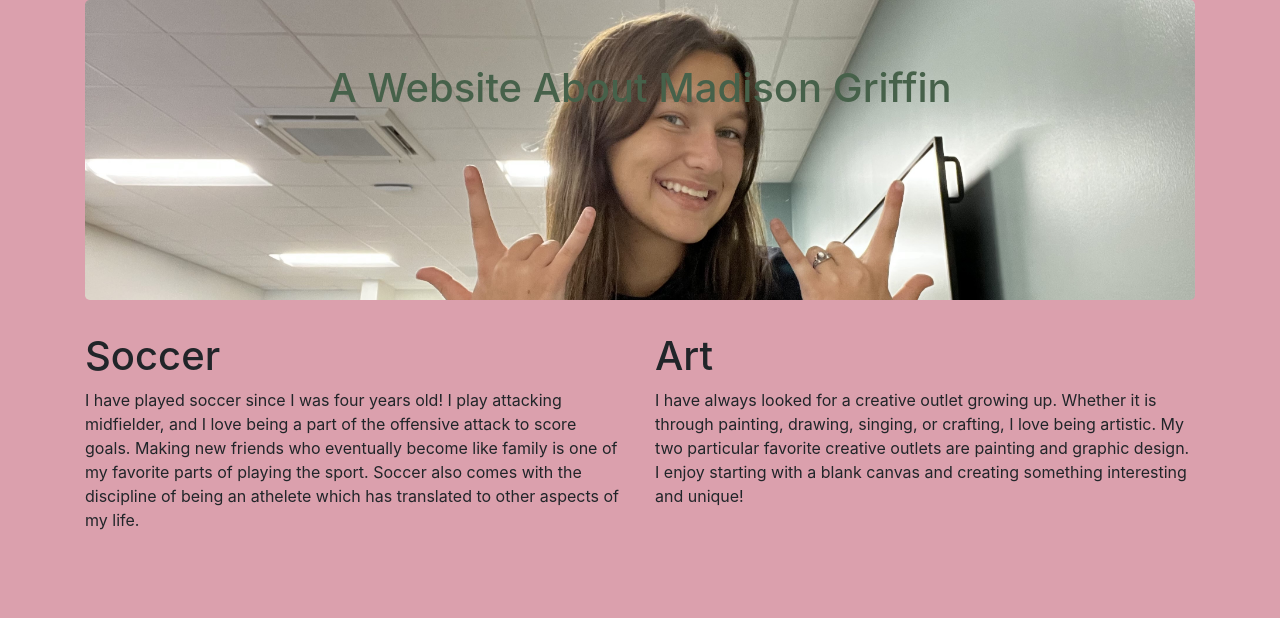
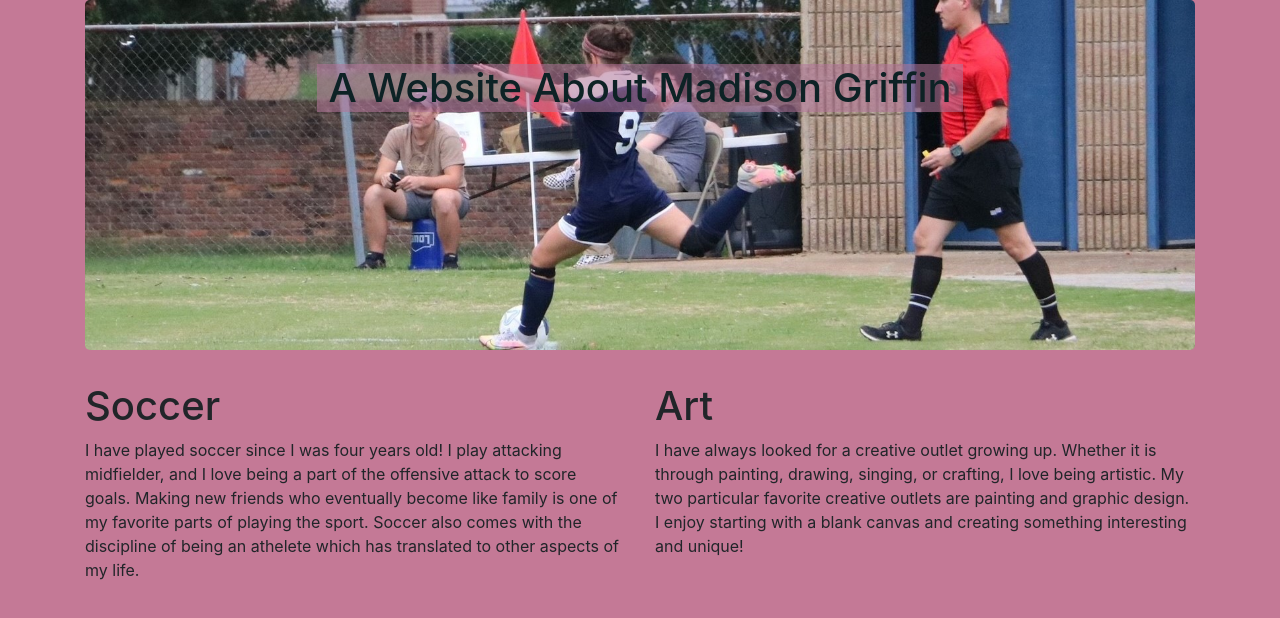
Before and after one commit to madisonbgriffin/bootstrapproject, a plain HTML site: page index.html in a window 1280 px wide. Drawn offline with nearby package versions, Linux system fonts and the light colour scheme.

Commit message:
fixed jumbotron design

```diff
--- a/index.html
+++ b/index.html
@@ -13,12 +13,12 @@
         <link rel="stylesheet" href="style.css">
         <title>About Madison Griffin</title>
     </head>
-    <body>
+    <body >
         <div class="container">
             <div class="jumbotron">
                 <h1>A Website About Madison Griffin</h1>
             </div>
-            <div class="row">
+            <div class="row text">
                 <div class="col-sm-6">
                     <h1>Soccer</h1>
                     <p>I have played soccer since I was four years old! I play attacking midfielder, and I love being a part of the offensive attack to score goals. Making new friends who eventually become like family is one of my favorite parts of playing the sport. Soccer also comes with the discipline of being an athelete which has translated to other aspects of my life.</p>
--- a/style.css
+++ b/style.css
@@ -1,13 +1,17 @@
 .jumbotron {
-    background-image: url("bootstrappicture.jpg");
-    height: 300px;
-    background-size: auto 150%;
+    background-image: url("soccer2.jpg");
+    height: 350px;
+    background-size: auto 110%;
     background-repeat: no-repeat;
 }
 .jumbotron h1 {
     text-align: center;
-    color: rgb(70, 97, 74)
+    color: rgb(13, 34, 37);
+    background-color:rgba(179, 118, 155, 0.553);
+    margin-left: 200px;
+    margin-right: 200px;
+
 }
 body {
-    background-color: rgb(219, 160, 173);
+    background-color: rgb(196, 121, 150);
 }
```
Also changed, not shown: jumbotronimage.jpeg (deleted), soccer2.jpg (added), soccerpicture.jpg (added).
